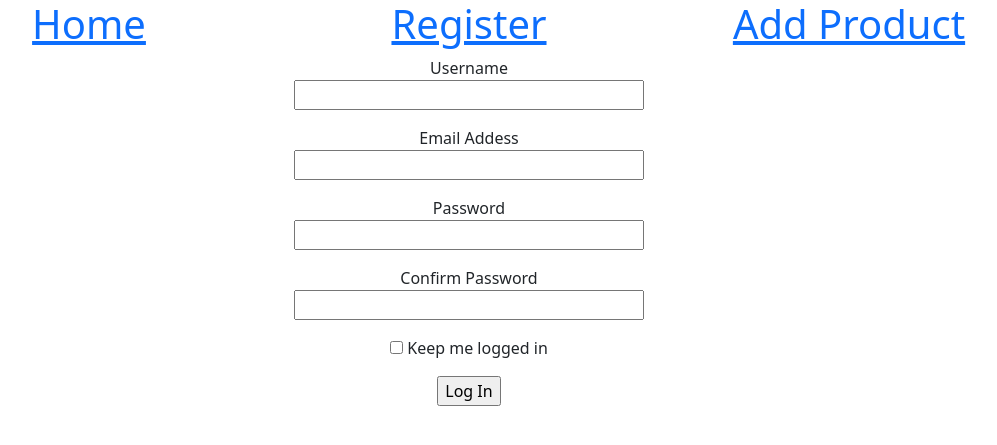
After one commit to olivia2024/chapter8_web_form, a Flask app: page /register in a window 1280 px wide. The commit adds this page. Shown: the top 445 px of the page, without its empty margins (171-1168 px from the left). Run offline with Flask 3, Linux system fonts and the light colour scheme.

Commit message:
Initial commit

```diff
--- a/app/forms.py
+++ b/app/forms.py
@@ -1,11 +1,21 @@
 from flask_wtf import FlaskForm
-from wtforms import StringField, SubmitField, PasswordField, BooleanField
+from wtforms import StringField, SubmitField, PasswordField, BooleanField, SelectField, TextAreaField
 from wtforms.validators import DataRequired, Length
 
 
 class Loginform(FlaskForm):
     """Login Form"""
     username = StringField('Username', validators=[DataRequired(), Length(1, 64)])
+    email = StringField('Email Addess', validators=[DataRequired(), Length(1, 64)])
     password = PasswordField('Password', validators=[DataRequired()])
+    confirm_password = PasswordField('Confirm Password', validators=[DataRequired()])
     remember_me = BooleanField('Keep me logged in')
     submit = SubmitField('Log In')
+
+class Productform(FlaskForm):
+    """Add Product Form"""
+    product_name = StringField('Product Name', validators=[DataRequired(), Length(1, 64)])
+    product_description = TextAreaField('Product Description', validators=[DataRequired()])
+    stock_available = SelectField('Stock Available', validators=[DataRequired()],
+                                  choices=[('1', '1'), ('4', '4'), ('8', '8')])
+    submit = SubmitField('Submit')
--- a/app/routes.py
+++ b/app/routes.py
@@ -1,22 +1,26 @@
 from app import app
 from flask import render_template, flash, redirect, url_for
-from app.forms import Loginform
+from app.forms import Loginform, Productform
 @app.route('/')
 @app.route('/home')
 def index():
     """Index URL"""
     return render_template('index.html', title='Index Page')
 
-@app.route('/about_me')
-def about_me():
-    """About Me URL"""
-    return render_template('about_me.html', title='About Me Page')
+@app.route('/add_product', methods=['GET', 'POST'])
+def add_product():
+    """Add Product URL"""
+    form = Productform()
+    if form.validate_on_submit():
+        flash(f'You are requesting to add a product {form.product_name.data}')
+        return redirect(url_for('index'))
+    return render_template('add_product.html', title='Add Product', form=form)
 
-@app.route('/login', methods=['GET', 'POST'])
-def login():
-    """Login URL"""
+@app.route('/register', methods=['GET', 'POST'])
+def register():
+    """Register URL"""
     form = Loginform()
     if form.validate_on_submit():
-        flash(f'You are requesting to login {form.username.data}')
+        flash(f'You are requesting to register {form.username.data}')
         return redirect(url_for('index'))
-    return render_template('login.html', title='Login', form=form)
+    return render_template('register.html', title='Register', form=form)
--- a/app/templates/base.html
+++ b/app/templates/base.html
@@ -12,7 +12,6 @@
     href="https://cdn.jsdelivr.net/npm/bootstrap@5.3.2/dist/css/bootstrap.min.css"
     rel="stylesheet" integrity="sha384-T3c6CoIi6uLrA9TneNEoa7RxnatzjcDSCmG1MXxSR1GAsXEV/Dwwykc2MPK8M2HN"
     crossorigin="anonymous">
-    <link rel="stylesheet" href="style.css">
   </head>
   <body>
     <div class="container text-center">
@@ -22,10 +21,10 @@
             <h1><a href=" {{ url_for('index') }}">Home</a></h1>
         </div>
         <div class="col-md-4">
-            <h1><a href=" {{ url_for('about_me') }}">About Me</a></h1>
+            <h1><a href=" {{ url_for('register') }}">Register</a></h1>
         </div>
         <div class="col-md-4">
-            <h1><a href=" {{ url_for('login') }}">Login</a></h1>
+            <h1><a href=" {{ url_for('add_product') }}">Add Product</a></h1>
         </div>
       </div>
       <!-- Beginning of flash message-->
--- /dev/null
+++ b/app/templates/register.html
@@ -0,0 +1,59 @@
+{% extends 'base.html' %}
+
+{% block content%}
+    <div class="row">
+        <div class="col-md-4">
+            <!-- Empty column -->
+        </div>
+        <div class="col-md-4">
+            <form action="" method="post" novalidate>
+                {{ form.hidden_tag()}}
+                <p>
+                    {{ form.username.label }} <br>
+                    {{ form.username(size=32) }} <br>
+                    {% for error in form.username.errors %}
+                        <span style="color: red;">
+                            {{ error }}
+                        </span>
+                    {% endfor %}
+                </p>
+                <p>
+                    {{ form.email.label }} <br>
+                    {{ form.email(size=32) }} <br>
+                    {% for error in form.username.errors %}
+                        <span style="color: red;">
+                            {{ error }}
+                        </span>
+                    {% endfor %}
+                </p>
+                <p>
+                    {{ form.password.label }} <br>
+                    {{ form.password(size=32) }} <br>
+                    {% for error in form.username.errors %}
+                        <span style="color: red;">
+                            {{ error }}
+                        </span>
+                    {% endfor %}
+                </p>
+                <p>
+                    {{ form.confirm_password.label }} <br>
+                    {{ form.confirm_password(size=32) }} <br>
+                    {% for error in form.username.errors %}
+                        <span style="color: red;">
+                            {{ error }}
+                        </span>
+                    {% endfor %}
+                </p>
+                <p>
+                    {{ form.remember_me()}} {{ form.remember_me.label}}
+                </p>
+                <p>
+                    {{ form.submit() }}
+                </p>
+            </form>
+        </div>
+        <div class="col-md-4">
+            <!-- Empty column-->
+        </div>
+    </div>
+    {% endblock %}
```
Also changed, not shown: app/templates/about_me.html (deleted, +0 -19 lines), app/templates/add_product.html (renamed from app/templates/login.html, +13 -7 lines).
